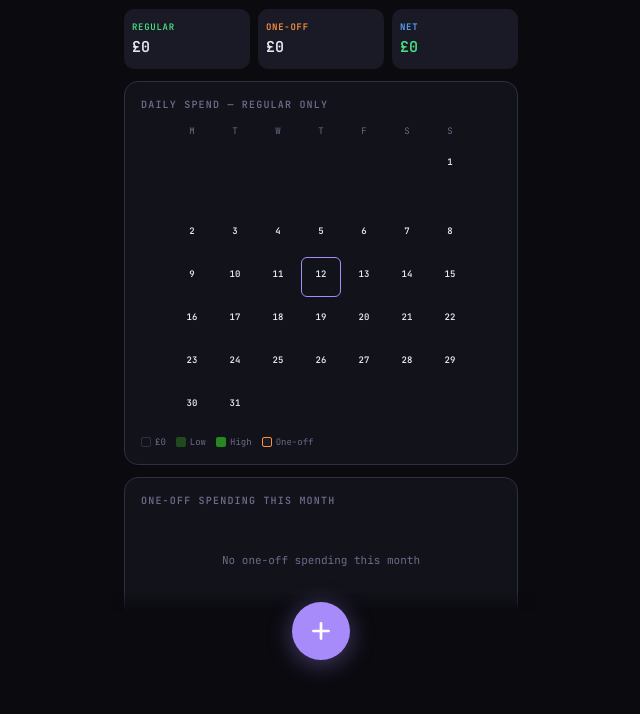
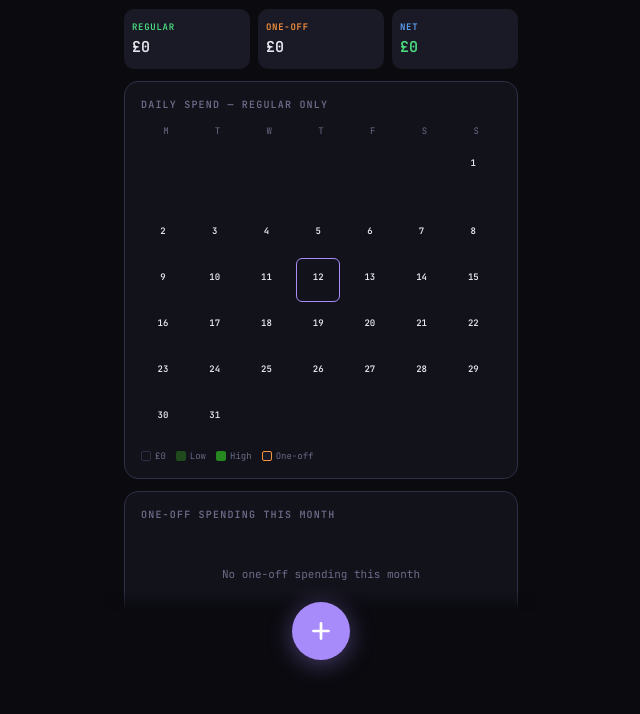
Before and after one commit to Erratrum/Budget-tracker, a plain HTML site: page index.html in a window 1280 px wide. Shown: the part 128-842 px from the top of the page, without its empty margins (319-959 px from the left). Drawn offline with Linux system fonts and the light colour scheme.

Commit message:
Add files via upload

```diff
--- a/index.html
+++ b/index.html
@@ -43,9 +43,9 @@ html,body{height:100%;background:var(--bg);color:var(--text);font-family:'JetBra
 .sum-lbl.r{color:var(--regular);}.sum-lbl.o{color:var(--oneoff);}.sum-lbl.liq{color:var(--income);}
 .sum-val{font-size:15px;font-weight:600;}
 /* Calendar */
-.cal-grid{display:grid;grid-template-columns:repeat(7,minmax(0,40px));gap:3px;justify-content:center;}
+.cal-grid{display:grid;grid-template-columns:repeat(7,1fr);gap:2px;width:100%;}
 .cal-dow{font-size:9px;color:var(--muted);text-align:center;padding:2px 0 5px;}
-.cal-day{aspect-ratio:1;border-radius:6px;cursor:pointer;display:flex;flex-direction:column;align-items:center;justify-content:center;border:1px solid transparent;transition:transform .1s;}
+.cal-day{aspect-ratio:1;border-radius:6px;cursor:pointer;display:flex;flex-direction:column;align-items:center;justify-content:center;border:1px solid transparent;transition:transform .1s;max-width:44px;max-height:44px;}
 .cal-day:active{transform:scale(.88);}
 .cal-day.empty{background:transparent;cursor:default;pointer-events:none;}
 .cal-day.today{border-color:var(--accent);}
```
